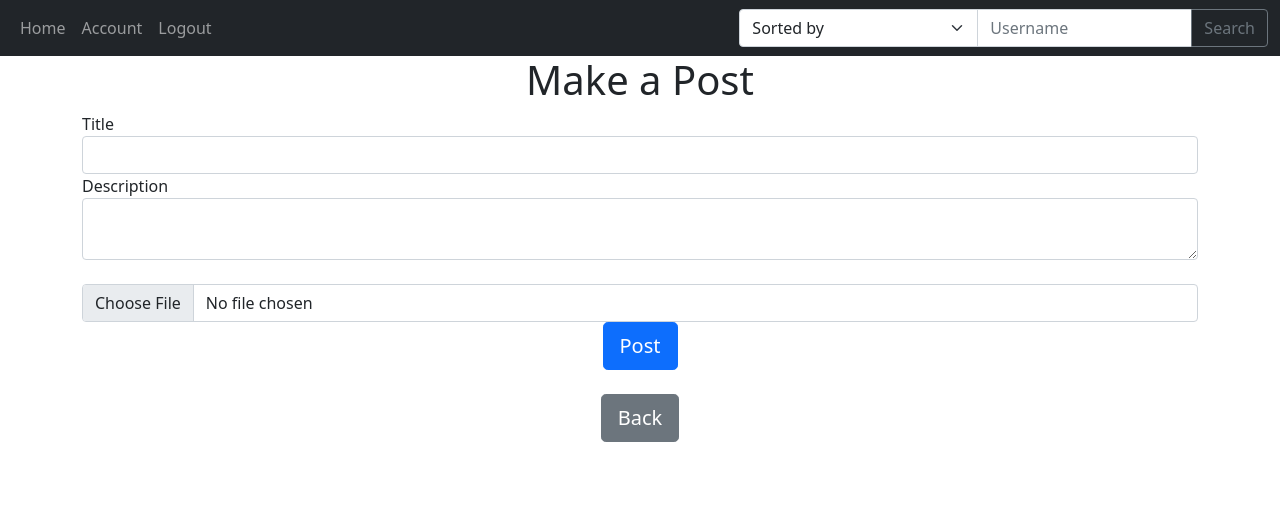
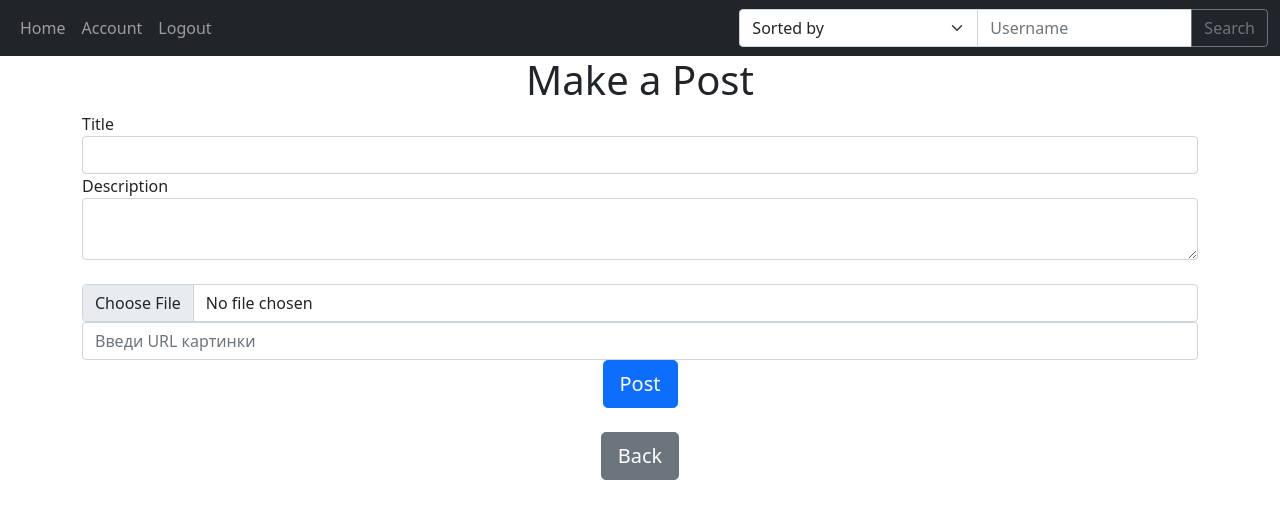
Before and after one commit to shertbt/OnlyMemes, a Flask app: page /create-post in a window 1280 px wide. Shown: the top 519 px of the page. Run offline with Flask 3, Linux system fonts and the light colour scheme; the visitor is signed in with stand-in values (Sample User, id 1).

Commit message:
changed templates

```diff
--- a/website/templates/create_post.html
+++ b/website/templates/create_post.html
@@ -22,8 +22,9 @@
         display: block;
     }
   </style>
+
+
   <h1 align="center">Make a Post</h1>
-
   <form method="POST" enctype="multipart/form-data">
     {{ form.hidden_tag() }}
     <div class="form-group">
@@ -39,8 +40,13 @@
       <br />
     </div>
 
-    <div class="form-group">
+
+    <div class="form-group" id="uploadImage" >
       {{form.picture (class="form-control")}}
+    </div>
+
+    <div class="form-group" id="URLupload" >
+      <input placeholder="Введи URL картинки" name="url" type="text"  class="form-control" >
     </div>
     <div align="center">
       <button type="submit" class="btn btn-lg btn-primary">Post</button>
@@ -53,6 +59,4 @@
     >
   </div>
 
-
-
   {% endblock %}
```
Also changed, not shown: website/templates/posts_div.html (+9 -7 lines).
